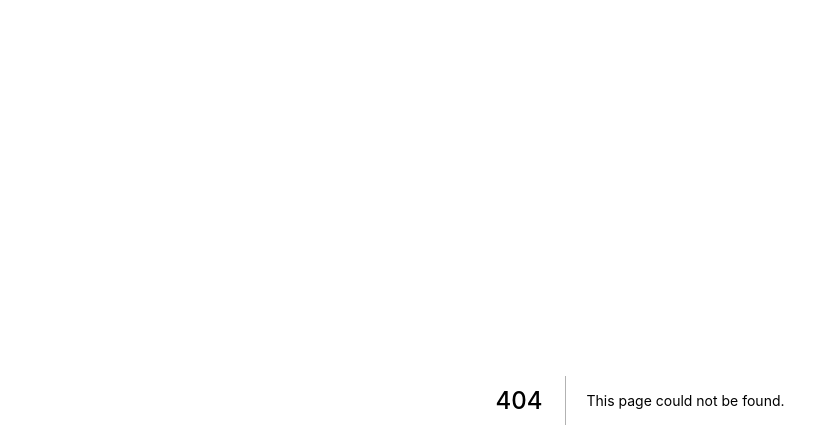
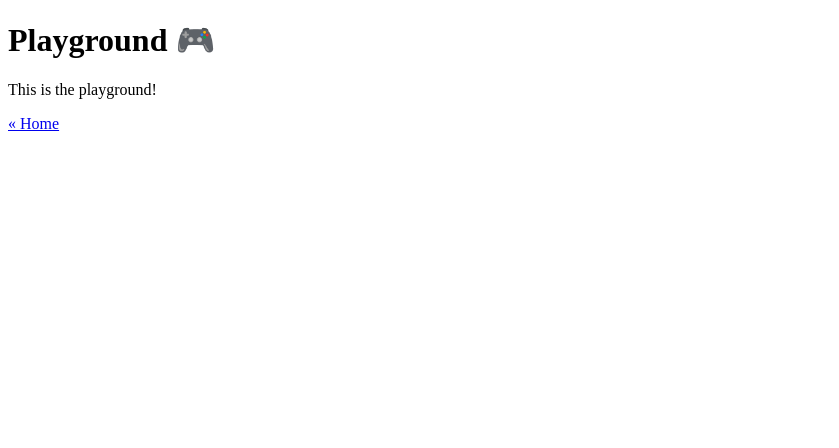
Before and after one commit to anibe/face-accreditation, a Next.js app: page /playground in a window 1280 px wide. Before the commit this address had no page. Shown: the top 448 px of the page, without its empty margins (0-839 px from the left). Built offline with nearby package versions, Linux system fonts and the light colour scheme.

Commit message:
Adds a playground page. Adds npm `start default` script.

```diff
--- a/package.json
+++ b/package.json
@@ -7,6 +7,7 @@
     "dev": "next -p 1960",
     "build": "next build",
     "start": "next build && next start -p $PORT",
+    "start-default": "next start",
     "export": "next export"
   },
   "dependencies": {
--- /dev/null
+++ b/pages/playground.jsx
@@ -0,0 +1,11 @@
+import Link from 'next/link';
+
+const Playground = () => (
+    <div>
+        <h1>Playground 🎮</h1>
+        <p>This is the playground!</p>
+        <Link href="/"><a>&laquo; Home</a></Link>
+    </div>
+)
+
+export default Playground;
```
Also changed, not shown: pages/index.js (deleted, +0 -8 lines), pages/index.jsx (added, +11 -0 lines).
